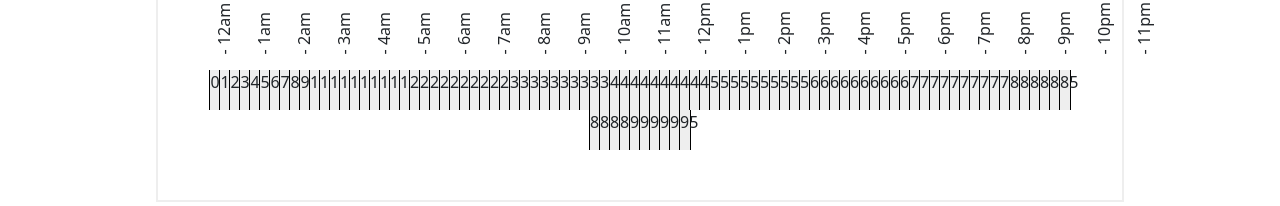
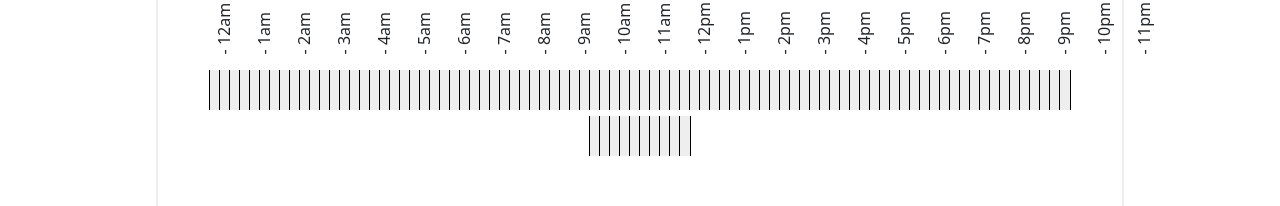
Before and after one commit to EmilioJD/hourglass, a SvelteKit app: page /timeline in a window 1280 px wide. Shown: the part 124-330 px from the top of the page. Built offline with nearby package versions, Linux system fonts and the light colour scheme.

Commit message:
minor change

```diff
--- a/src/routes/timeline/+page.svelte
+++ b/src/routes/timeline/+page.svelte
@@ -69,7 +69,7 @@
 				<p class='timestamp'>- 11pm</p>
 			</div>
 			{#each cubes as cube}
-				<div class="cube M{cubes[cube]}">{cubes[cube]}</div>
+				<div class="cube M{cubes[cube]}"></div>
 			{/each}
 		</div>
 		<div class="empty elements" />
```
